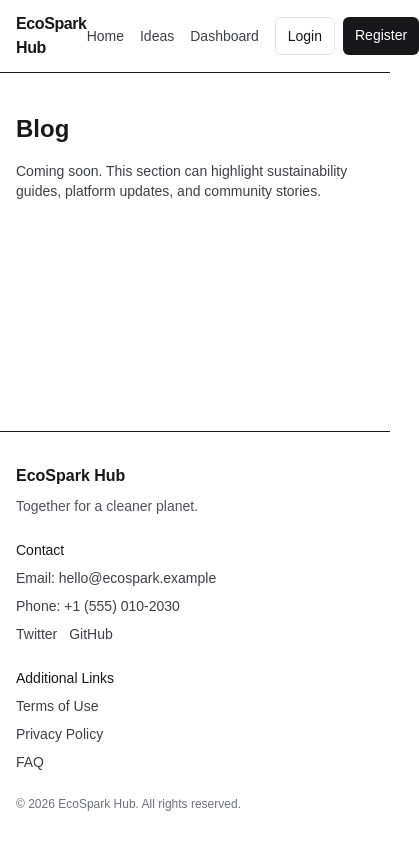
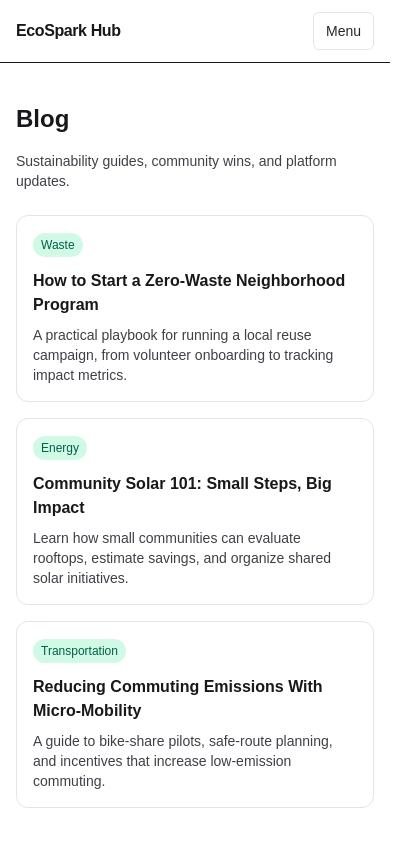
Before and after one commit to ESHAYAT102/phl2a5-frontend, a Next.js app: page /blog in a window 390 px wide. Shown: the top 844 px of the page, 419 px wide, since content can reach past the window. Built offline with nearby package versions, Linux system fonts and the light colour scheme.

Commit message:
project done

```diff
--- a/src/app/blog/page.tsx
+++ b/src/app/blog/page.tsx
@@ -1,10 +1,40 @@
 export default function BlogPage() {
+  const posts = [
+    {
+      title: "How to Start a Zero-Waste Neighborhood Program",
+      excerpt:
+        "A practical playbook for running a local reuse campaign, from volunteer onboarding to tracking impact metrics.",
+      tag: "Waste",
+    },
+    {
+      title: "Community Solar 101: Small Steps, Big Impact",
+      excerpt:
+        "Learn how small communities can evaluate rooftops, estimate savings, and organize shared solar initiatives.",
+      tag: "Energy",
+    },
+    {
+      title: "Reducing Commuting Emissions With Micro-Mobility",
+      excerpt:
+        "A guide to bike-share pilots, safe-route planning, and incentives that increase low-emission commuting.",
+      tag: "Transportation",
+    },
+  ];
+
   return (
     <div className="mx-auto max-w-4xl px-4 py-10">
       <h1 className="text-2xl font-semibold text-zinc-900 dark:text-zinc-50">Blog</h1>
-      <p className="mt-4 text-sm text-zinc-700 dark:text-zinc-300">
-        Coming soon. This section can highlight sustainability guides, platform updates, and community stories.
-      </p>
+      <p className="mt-4 text-sm text-zinc-700 dark:text-zinc-300">Sustainability guides, community wins, and platform updates.</p>
+      <div className="mt-6 grid gap-4 sm:grid-cols-2">
+        {posts.map((post) => (
+          <article key={post.title} className="rounded-xl border border-zinc-200 bg-white p-4 dark:border-zinc-800 dark:bg-black">
+            <div className="inline-flex rounded-full bg-emerald-100 px-2 py-1 text-xs font-medium text-emerald-800 dark:bg-emerald-900/40 dark:text-emerald-200">
+              {post.tag}
+            </div>
+            <h2 className="mt-3 text-base font-semibold text-zinc-900 dark:text-zinc-100">{post.title}</h2>
+            <p className="mt-2 text-sm text-zinc-700 dark:text-zinc-300">{post.excerpt}</p>
+          </article>
+        ))}
+      </div>
     </div>
   );
 }
--- /dev/null
+++ b/src/app/error.tsx
@@ -0,0 +1,19 @@
+"use client";
+
+export default function GlobalError(props: { error: Error; reset: () => void }) {
+  return (
+    <div className="mx-auto max-w-3xl px-4 py-12">
+      <div className="rounded-xl border border-red-200 bg-red-50 p-5 dark:border-red-900/40 dark:bg-red-950/20">
+        <h2 className="text-lg font-semibold text-red-800 dark:text-red-200">Something went wrong</h2>
+        <p className="mt-2 text-sm text-red-700 dark:text-red-100">{props.error.message || "Unexpected error."}</p>
+        <button
+          type="button"
+          onClick={props.reset}
+          className="mt-4 rounded-md bg-red-700 px-3 py-2 text-sm font-medium text-white hover:bg-red-600"
+        >
+          Try again
+        </button>
+      </div>
+    </div>
+  );
+}
--- a/src/app/ideas/[id]/page.tsx
+++ b/src/app/ideas/[id]/page.tsx
@@ -245,8 +245,9 @@ export default function IdeaDetailsPage() {
         setLocked(false);
         await refresh();
       }
-    } catch {
-      setError("Payment failed.");
+    } catch (e: unknown) {
+      const message = e instanceof Error ? e.message : "Payment failed.";
+      setError(message);
     } finally {
       setCheckoutLoading(false);
     }
--- a/src/app/ideas/page.tsx
+++ b/src/app/ideas/page.tsx
@@ -43,9 +43,12 @@ function IdeasPageContent() {
   useEffect(() => {
     async function load() {
       setLoading(true);
+      setFetchError(null);
       try {
         const cats = await apiFetch<{ categories: Category[] }>("/api/categories", { auth: false });
         setCategories(cats.categories);
+      } catch {
+        setFetchError("Failed to load categories.");
       } finally {
         // fallthrough
       }
@@ -69,6 +72,7 @@ function IdeasPageContent() {
   useEffect(() => {
     let mounted = true;
     async function load() {
+      setFetchError(null);
       try {
         const res = await apiFetch<{ ideas: IdeaListItem[]; page: number; pageSize: number; totalCandidates: number }>("/api/ideas", {
           query,
--- a/src/app/layout.tsx
+++ b/src/app/layout.tsx
@@ -15,8 +15,8 @@ const geistMono = Geist_Mono({
 });
 
 export const metadata: Metadata = {
-  title: "Create Next App",
-  description: "Generated by create next app",
+  title: "EcoSpark Hub",
+  description: "Community portal for sustainability ideas, moderation, and paid idea access.",
 };
 
 export default function RootLayout({
--- /dev/null
+++ b/src/app/not-found.tsx
@@ -0,0 +1,18 @@
+import Link from "next/link";
+
+export default function NotFound() {
+  return (
+    <div className="mx-auto max-w-3xl px-4 py-12">
+      <div className="rounded-xl border border-zinc-200 bg-white p-6 text-center dark:border-zinc-800 dark:bg-black">
+        <h1 className="text-2xl font-semibold text-zinc-900 dark:text-zinc-100">Page not found</h1>
+        <p className="mt-2 text-sm text-zinc-600 dark:text-zinc-300">The page you are looking for does not exist.</p>
+        <Link
+          href="/"
+          className="mt-4 inline-flex rounded-md bg-zinc-900 px-4 py-2 text-sm font-medium text-white hover:bg-zinc-800 dark:bg-zinc-100 dark:text-black"
+        >
+          Back to Home
+        </Link>
+      </div>
+    </div>
+  );
+}
--- a/src/components/Navbar.tsx
+++ b/src/components/Navbar.tsx
@@ -8,6 +8,7 @@ export default function Navbar() {
   // Render consistently during SSR/hydration (token unknown on server),
   // then load from localStorage after mount.
   const [token, setToken] = useState<string | null>(null);
+  const [mobileOpen, setMobileOpen] = useState(false);
 
   useEffect(() => {
     // eslint-disable-next-line react-hooks/set-state-in-effect
@@ -22,6 +23,8 @@ export default function Navbar() {
     window.location.href = "/";
   };
 
+  const closeMobile = () => setMobileOpen(false);
+
   return (
     <header className="w-full border-b bg-white/80 backdrop-blur dark:border-zinc-800 dark:bg-black/40">
       <div className="mx-auto flex max-w-6xl items-center justify-between px-4 py-3">
@@ -29,7 +32,7 @@ export default function Navbar() {
           EcoSpark Hub
         </Link>
 
-        <nav className="flex items-center gap-4 text-sm">
+        <nav className="hidden items-center gap-4 text-sm md:flex">
           <Link className="text-zinc-700 hover:text-zinc-900 dark:text-zinc-300 dark:hover:text-white" href="/">
             Home
           </Link>
@@ -44,10 +47,10 @@ export default function Navbar() {
               My Profile
             </Link>
           ) : null}
-          <Link className="hidden text-zinc-700 hover:text-zinc-900 dark:text-zinc-300 dark:hover:text-white sm:inline-flex" href="/about">
+          <Link className="text-zinc-700 hover:text-zinc-900 dark:text-zinc-300 dark:hover:text-white" href="/about">
             About Us
           </Link>
-          <Link className="hidden text-zinc-700 hover:text-zinc-900 dark:text-zinc-300 dark:hover:text-white sm:inline-flex" href="/blog">
+          <Link className="text-zinc-700 hover:text-zinc-900 dark:text-zinc-300 dark:hover:text-white" href="/blog">
             Blog
           </Link>
 
@@ -77,7 +80,73 @@ export default function Navbar() {
             </div>
           )}
         </nav>
+
+        <button
+          type="button"
+          onClick={() => setMobileOpen((v) => !v)}
+          className="rounded-md border border-zinc-200 px-3 py-2 text-sm text-zinc-800 dark:border-zinc-800 dark:text-zinc-100 md:hidden"
+          aria-expanded={mobileOpen}
+          aria-label="Toggle navigation menu"
+        >
+          {mobileOpen ? "Close" : "Menu"}
+        </button>
       </div>
+
+      {mobileOpen ? (
+        <div className="border-t border-zinc-200 px-4 py-3 dark:border-zinc-800 md:hidden">
+          <div className="flex flex-col gap-2 text-sm">
+            <Link onClick={closeMobile} className="rounded-md px-2 py-2 hover:bg-zinc-100 dark:hover:bg-zinc-900" href="/">
+              Home
+            </Link>
+            <Link onClick={closeMobile} className="rounded-md px-2 py-2 hover:bg-zinc-100 dark:hover:bg-zinc-900" href="/ideas">
+              Ideas
+            </Link>
+            <Link onClick={closeMobile} className="rounded-md px-2 py-2 hover:bg-zinc-100 dark:hover:bg-zinc-900" href="/dashboard">
+              Dashboard
+            </Link>
+            <Link onClick={closeMobile} className="rounded-md px-2 py-2 hover:bg-zinc-100 dark:hover:bg-zinc-900" href="/about">
+              About Us
+            </Link>
+            <Link onClick={closeMobile} className="rounded-md px-2 py-2 hover:bg-zinc-100 dark:hover:bg-zinc-900" href="/blog">
+              Blog
+            </Link>
+            {token ? (
+              <Link onClick={closeMobile} className="rounded-md px-2 py-2 hover:bg-zinc-100 dark:hover:bg-zinc-900" href="/profile">
+                My Profile
+              </Link>
+            ) : null}
+            <div className="mt-2 border-t border-zinc-200 pt-3 dark:border-zinc-800">
+              {token ? (
+                <button
+                  onClick={logout}
+                  className="w-full rounded-md bg-zinc-900 px-3 py-2 text-white hover:bg-zinc-800 dark:bg-zinc-100 dark:text-black"
+                  type="button"
+                  title={role ? `Role: ${role}` : "Logged in"}
+                >
+                  Logout
+                </button>
+              ) : (
+                <div className="grid grid-cols-2 gap-2">
+                  <Link
+                    onClick={closeMobile}
+                    href="/login"
+                    className="rounded-md border border-zinc-200 bg-white px-3 py-2 text-center text-zinc-900 hover:bg-zinc-50 dark:border-zinc-800 dark:bg-black dark:text-zinc-100"
+                  >
+                    Login
+                  </Link>
+                  <Link
+                    onClick={closeMobile}
+                    href="/register"
+                    className="rounded-md bg-zinc-900 px-3 py-2 text-center text-white hover:bg-zinc-800 dark:bg-zinc-100 dark:text-black"
+                  >
+                    Register
+                  </Link>
+                </div>
+              )}
+            </div>
+          </div>
+        </div>
+      ) : null}
     </header>
   );
 }
```
Also changed, not shown: 1 other file (tests, documents, lock files or other folders).
